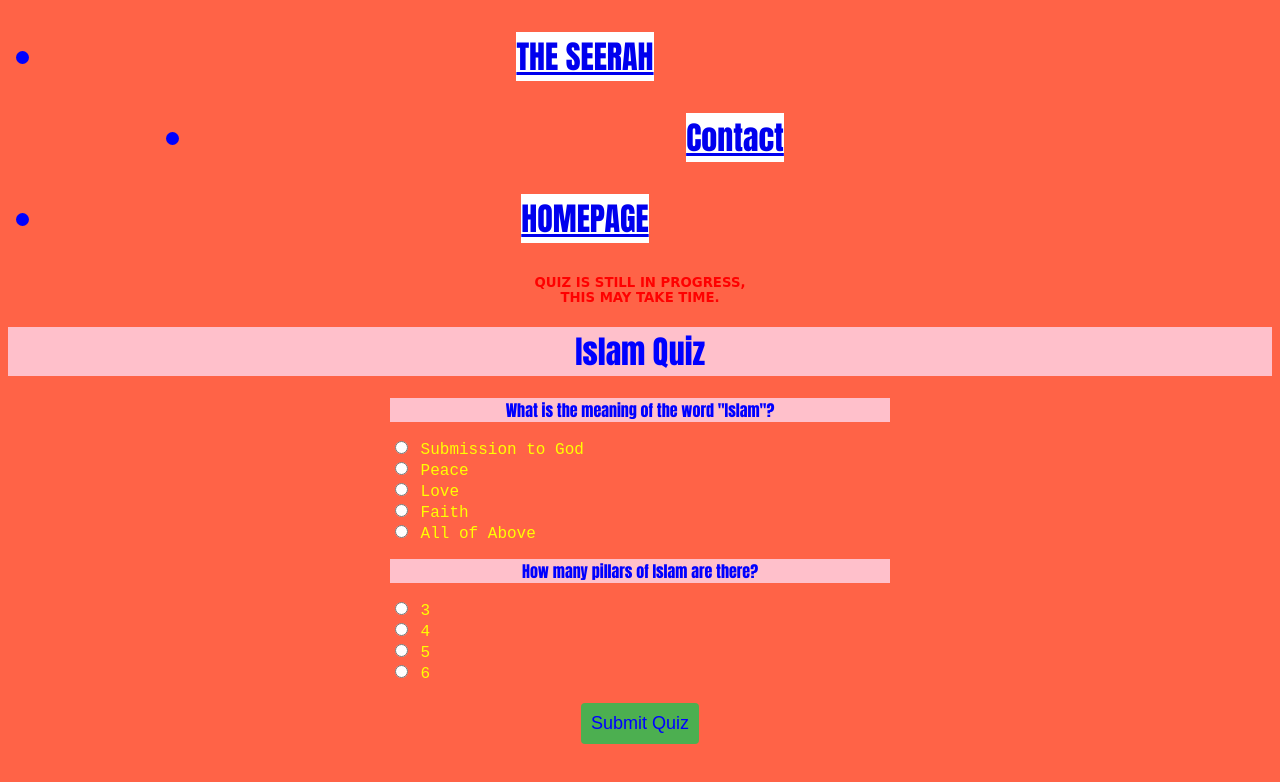
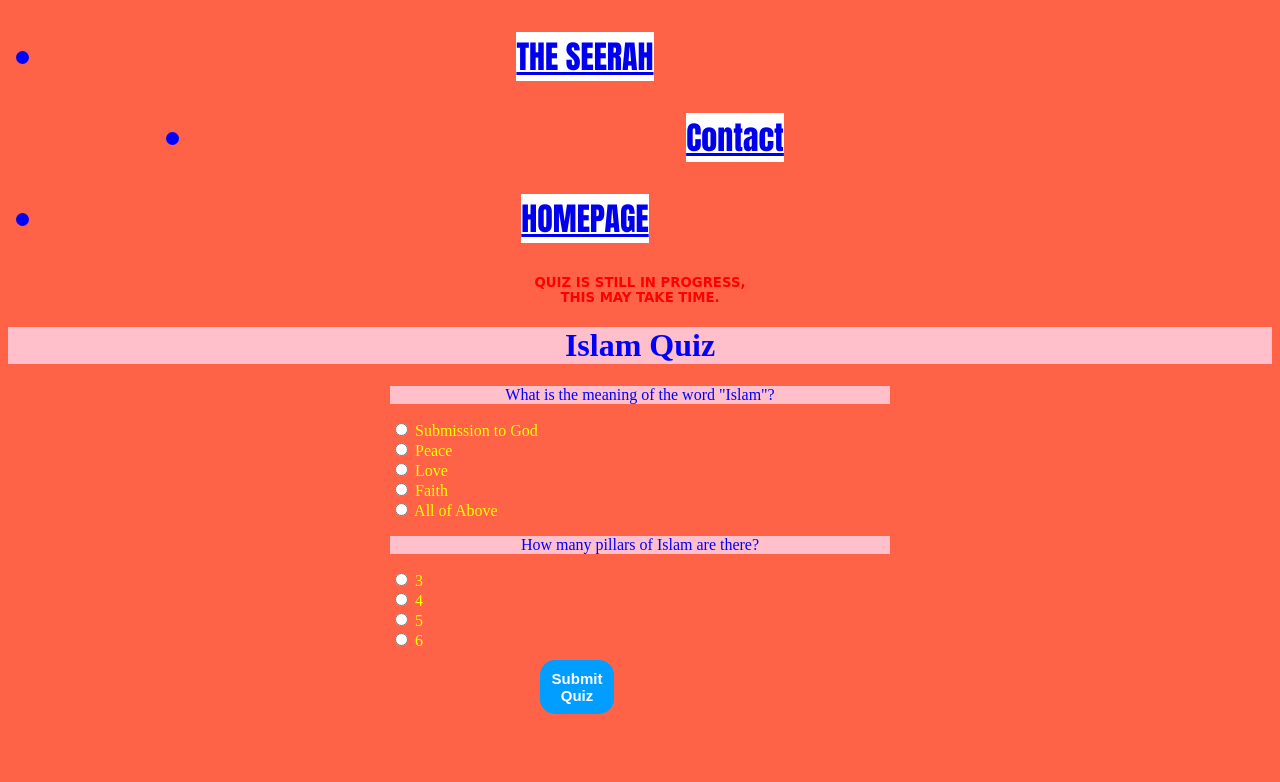
Before and after one commit to almoali/ali.dir.so, a plain HTML site: page quizislam.html in a window 1280 px wide. Drawn offline with Linux system fonts and the light colour scheme.

Commit message:
randomstufqwerty123456

```diff
--- a/quizislam.html
+++ b/quizislam.html
@@ -3,6 +3,8 @@
 
 <head>
   <title>Quiz</title>
+  <link href='http://fonts.googleapis.com/css?family=Lato&subset=latin,latin-ext' rel='stylesheet' type='text/css'>
+
   <center>
     <style>
       form {
@@ -10,8 +12,6 @@
         margin: 0 auto;
         text-align: left;
         color: yellow;
-        font-family: 'Courier New', Courier, monospace;
-
       }
 
 
@@ -26,7 +26,6 @@
         margin-top: 0;
         background-color: pink;
         color: blue;
-        font-family: Impact, Haettenschweiler, 'Arial Narrow Bold', sans-serif;
 
       }
 
@@ -40,13 +39,16 @@
         background-color: #4CAF50;
         color: white;
         cursor: pointer;
-        color: blue;
+      }
+
+      button:hover {
+        background-color: blue;
+
       }
 
       p {
         background-color: pink;
         color: blue;
-        font-family: Impact, Haettenschweiler, 'Arial Narrow Bold', sans-serif;
         text-align: center;
       }
 
@@ -151,6 +153,25 @@
         color: red;
         font-family: cursive;
       }
+
+      .submitquiz {
+        background-color: rgb(2, 158, 255);
+        color: white;
+        border: none;
+        width: 74px;
+        border-radius: 15px;
+        font-weight: bold;
+        font-size: 15px;
+        padding: 10px;
+        margin: 10px;
+        text-decoration: none;
+        display: inline-block;
+        margin-left: 150px;
+        margin-right: 150px;
+      }
+      .submitquiz:hover{
+        background-color: blue;
+      }
     </style>
 </head>
 
@@ -200,7 +221,7 @@
         <input type="radio" name="q2" value="c"> 5<br>
         <input type="radio" name="q2" value="d"> 6<br>
 
-        <button type="submit">Submit Quiz</button>
+        <button class="submitquiz" type="submit">Submit Quiz</button>
       </form>
 
       <script>
--- a/style.css
+++ b/style.css
@@ -1,10 +1,11 @@
 body {
   background-color: tomato;
+  font-family: 'Lato', serif;
 }
 
 h1 {
   color: blue;
-  font-family: Impact, Haettenschweiler, 'Arial Narrow Bold', sans-serif;
+  font-family: 'Lato', serif;
 }
 
 .islamic-info {
@@ -13,19 +14,18 @@ h1 {
 
 #islamic-pillars {
   background-color: pink;
-  font-family: Impact, Haettenschweiler, 'Arial Narrow Bold', sans-serif;
   font-weight: 900;
 }
 
 #islamic-iman {
   background-color: pink;
-  font-family: Impact, Haettenschweiler, 'Arial Narrow Bold', sans-serif;
+  font-family: 'Lato', serif;
   font-weight: 900;
 }
 
 h1 {
   background-color: pink;
-  font-family: Impact, Haettenschweiler, 'Arial Narrow Bold', sans-serif;
+  font-family: 'Lato', serif;
   font-weight: 900;
 
 }
@@ -39,27 +39,27 @@ p {
   color: blue;
   background-color: pink;
 
-  font-family: 'Courier New', Courier, monospace
+  font-family: 'Lato', serif;
 }
 
 .bigqu2 {
   font-size: 18px;
   background-color: yellow;
 
-  font-family: 'Courier New', Courier, monospace;
+  font-family: 'Lato', serif;
 }
 
 .bigqu1 {
   font-size: 18px;
   background-color: yellow;
 
-  font-family: 'Courier New', Courier, monospace;
+  font-family: 'Lato', serif;
 }
 
 #list {
   color: rgb(83, 66, 156);
   background-color: pink;
-  font-family: 'Courier New', Courier, monospace;
+  font-family: 'Lato', serif;
   font-weight: 155;
 
 }
@@ -75,14 +75,14 @@ p {
 #islamic-pillar {
   color: indigo;
   background-color: pink;
-  font-family: 'Courier New', Courier, monospace;
+  font-family: 'Lato', serif;
 
 }
 
 .pillar-iman {
   color: indigo;
   background-color: pink;
-  font-family: 'Courier New', Courier, monospace;
+  font-family: 'Lato', serif;
 
 }
 
@@ -91,7 +91,7 @@ p {
   background-color: yellow;
   font-style: italic;
 
-  font-family: 'Courier New', Courier, monospace;
+  font-family: 'Lato', serif;
 }
 
 .audiotest {
@@ -103,7 +103,7 @@ p {
 .islampillar {
   color: indigo;
   background-color: pink;
-  font-family: 'Courier New', Courier, monospace;
+  font-family: 'Lato', serif;
   margin-left: 150px;
   margin-right: 150px;
 }
@@ -119,55 +119,55 @@ p {
   color: red;
   background-color: yellow;
 
-  font-family: 'Courier New', Courier, monospace;
+  font-family: 'Lato', serif;
 
 }
 
 #thisisquran {
   background-color: pink;
 
-  font-family: Impact, Haettenschweiler, 'Arial Narrow Bold', sans-serif;
+  font-family: 'Lato', serif;
 }
 
 h3 {
   color: blue;
   background-color: pink;
 
-  font-family: Impact, Haettenschweiler, 'Arial Narrow Bold', sans-serif;
+  font-family: 'Lato', serif;
 }
 
 h2 {
   color: blue;
   background-color: pink;
 
-  font-family: Impact, Haettenschweiler, 'Arial Narrow Bold', sans-serif;
+  font-family: 'Lato', serif;
 }
 
 form {
 
   color: blue;
   background-color: pink;
-  font-family: 'Courier New', Courier, monospace;
+  font-family: 'Lato', serif;
 }
 
 .quiz {
   color: blue;
   margin-right: 150px;
-  font-family: Impact, Haettenschweiler, 'Arial Narrow Bold', sans-serif;
+  font-family: 'Lato', serif;
   font-size: xx-large;
 }
 
 .contact {
   color: blue;
   margin-left: 150px;
-  font-family: Impact, Haettenschweiler, 'Arial Narrow Bold', sans-serif;
+  font-family: 'Lato', serif;
   font-size: xx-large;
 }
 
 .seerah {
   color: blue;
   margin-right: 150px;
-  font-family: Impact, Haettenschweiler, 'Arial Narrow Bold', sans-serif;
+  font-family: 'Lato', serif;
   font-size: xx-large;
 
 }
@@ -245,3 +245,25 @@ a {
   color: red;
   background-color: white;
 }
+
+a:hover{
+  color: rgb(2, 158, 255);
+}
+
+.nextpagebutton {
+  background-color: rgb(2, 158, 255);
+  color: white;
+  border: none;
+  width: 74px;
+  border-radius: 15px;
+  font-weight: bold;
+  font-size: 15px;
+  padding: 10px;
+  margin: 10px;
+  text-decoration: none;
+  display: inline-block;
+}
+
+.nextpagebutton:hover {
+  background-color: blue;
+}
```
Also changed, not shown: contactinfo.html (+12 -2 lines), index.html (+11 -1 lines), seerasaw.html (+11 -0 lines).
